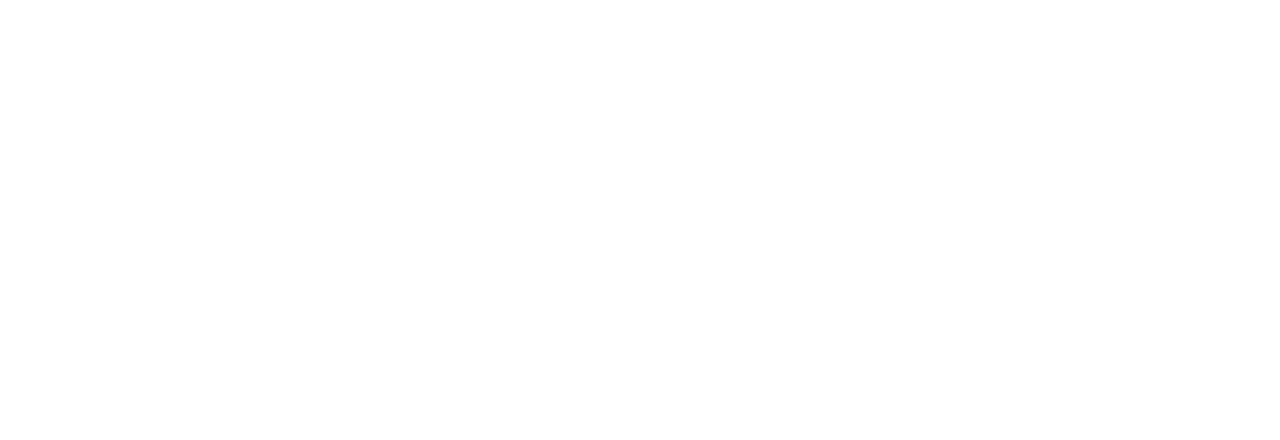
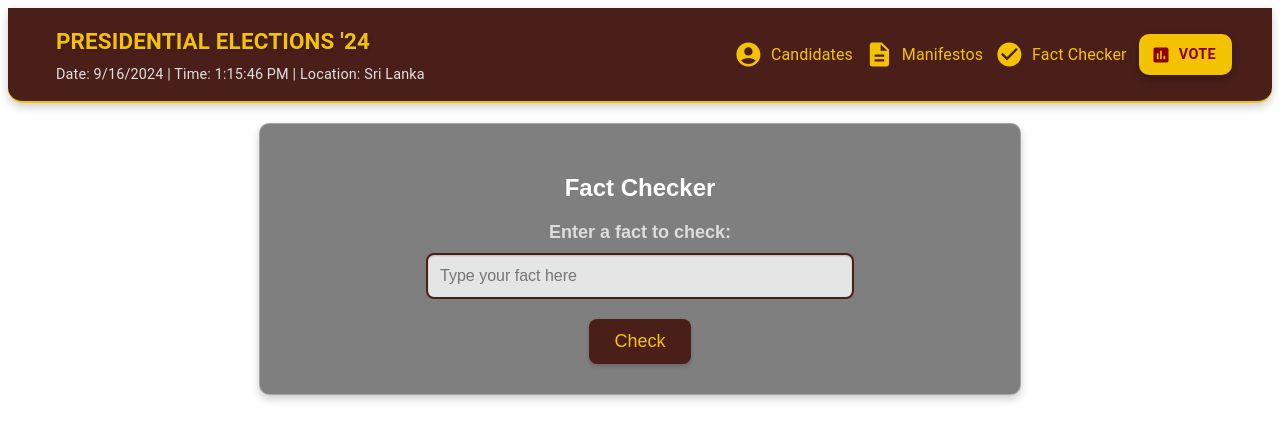
Before and after one commit to CheliM7/043_ChatGPT, a React (Vite) app in the folder frontend/: page /factchecker in a window 1280 px wide. Before the commit this address had no page. Shown: the top 440 px of the page. Built offline with nearby package versions, Linux system fonts and the light colour scheme.

Commit message:
app.jsx updated with the new page

```diff
--- a/frontend/src/App.jsx
+++ b/frontend/src/App.jsx
@@ -7,7 +7,7 @@
 import CandidatesPage from './pages/candidatesPage';
 import VotingPage from './pages/votingPage';
 import ManifestoPage from './pages/manifestoPage';
-
+import FactCheckerPage from './pages/factCheckerPage';
 
 // Layout component that conditionally renders the NavBar based on the current route
 const Layout = ({ children }) => {
@@ -30,7 +30,8 @@
         <Route path="/home" element={<Layout><HomePage /></Layout>} />
         <Route path="/vote" element={<Layout><VotingPage /></Layout>} />
         <Route path="/manifestos" element={<Layout><ManifestoPage /></Layout>} />
-        <Route path="/candidates" element={<Layout><CandidatesPage /></Layout>}  />
+        <Route path="/candidates" element={<Layout><CandidatesPage /></Layout>} />
+        <Route path="/factchecker" element={<Layout><FactCheckerPage /></Layout>} />
       </Routes>
     </Router>
   );
```
